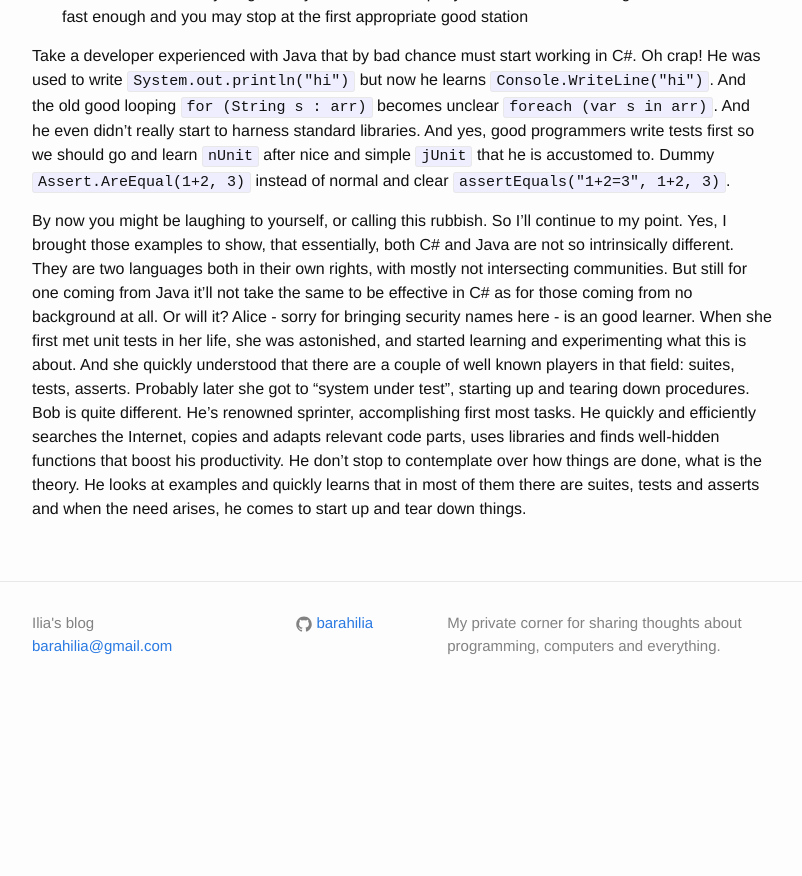
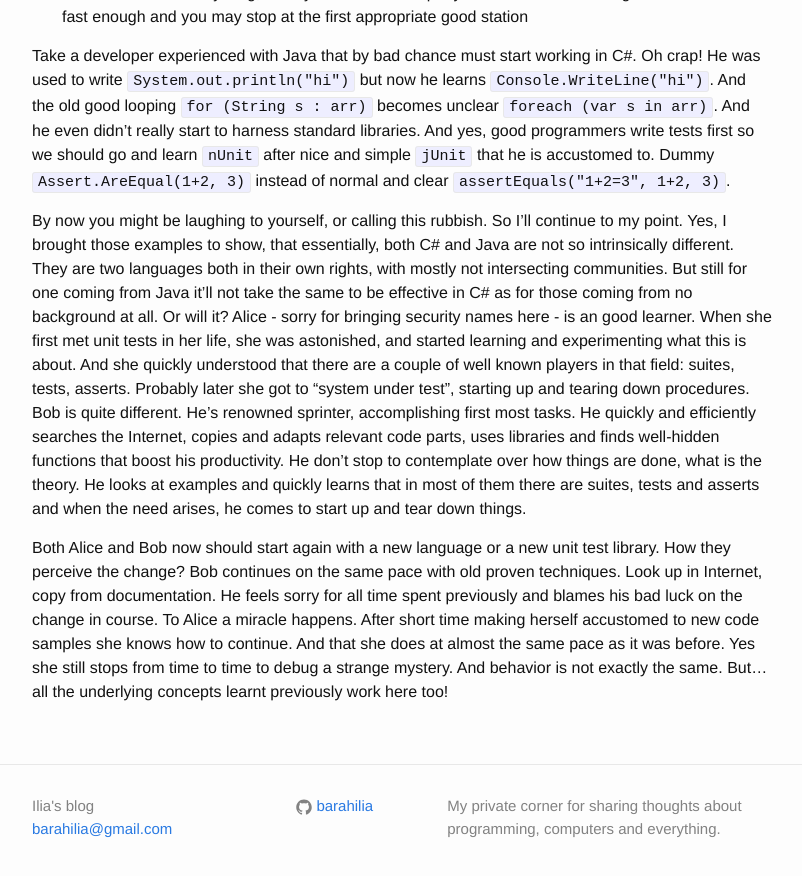
Before and after one commit to barahilia/blog, a Jekyll site: the page built from _posts/2014-12-13-developaralysis-treatment.markdown, in a window 1280 px wide and 900 px high, scrolled down 1005 px. Shown: the top 876 px of the window, without its empty margins (238-1040 px from the left). Built offline with Jekyll 4.4.1, drawn with Linux system fonts in a browser that asks for light colours; before the commit the page ends 1722 px from its top, so only the background shows below that.

Commit message:
What are the results

```diff
--- a/_posts/2014-12-13-developaralysis-treatment.markdown
+++ b/_posts/2014-12-13-developaralysis-treatment.markdown
@@ -75,3 +75,13 @@ and finds well-hidden functions that boost his productivity. He don't stop to
 contemplate over how things are done, what is the theory. He looks at examples
 and quickly learns that in most of them there are suites, tests and asserts and
 when the need arises, he comes to start up and tear down things.
+
+Both Alice and Bob now should start again with a new language or a new unit test
+library. How they perceive the change? Bob continues on the same pace with old
+proven techniques. Look up in Internet, copy from documentation. He feels sorry
+for all time spent previously and blames his bad luck on the change in course.
+To Alice a miracle happens. After short time making herself accustomed to new
+code samples she knows how to continue. And that she does at almost the same
+pace as it was before. Yes she still stops from time to time to debug a strange
+mystery. And behavior is not exactly the same. But... all the underlying
+concepts learnt previously work here too!
```
